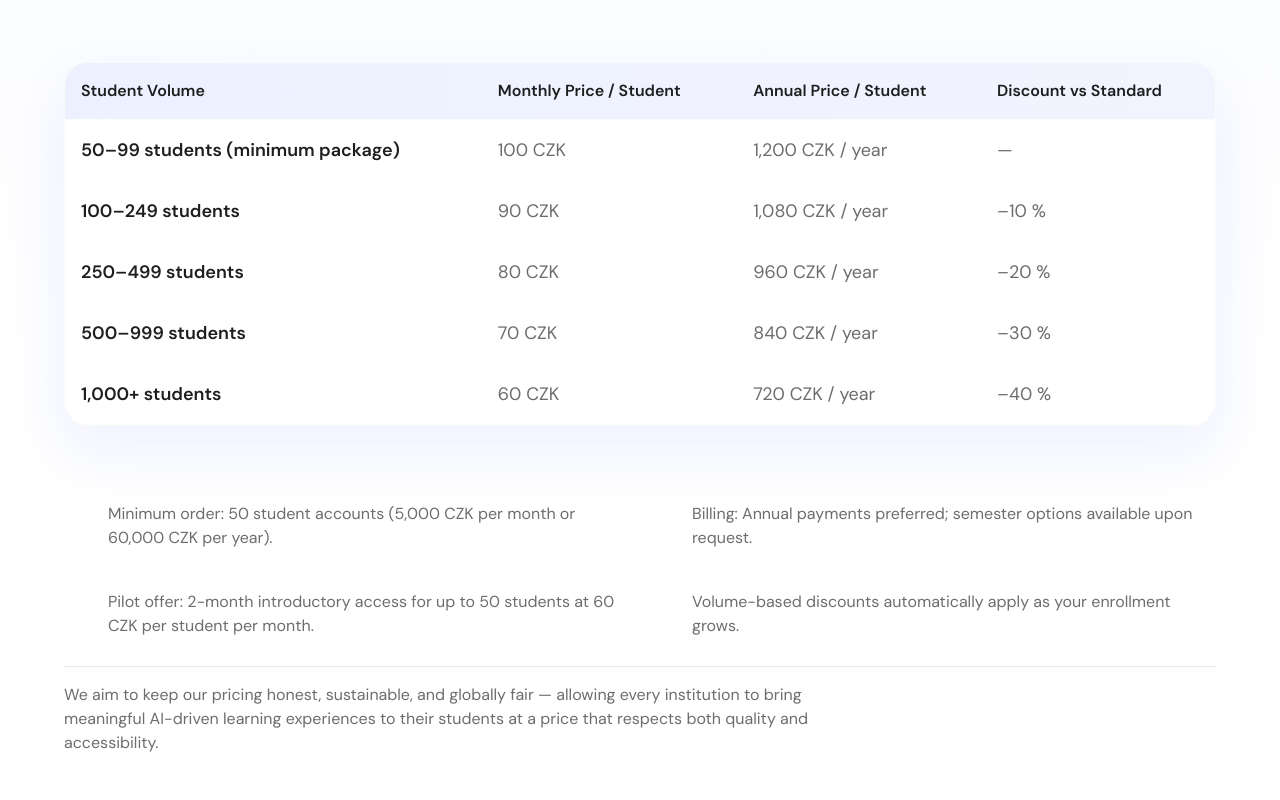
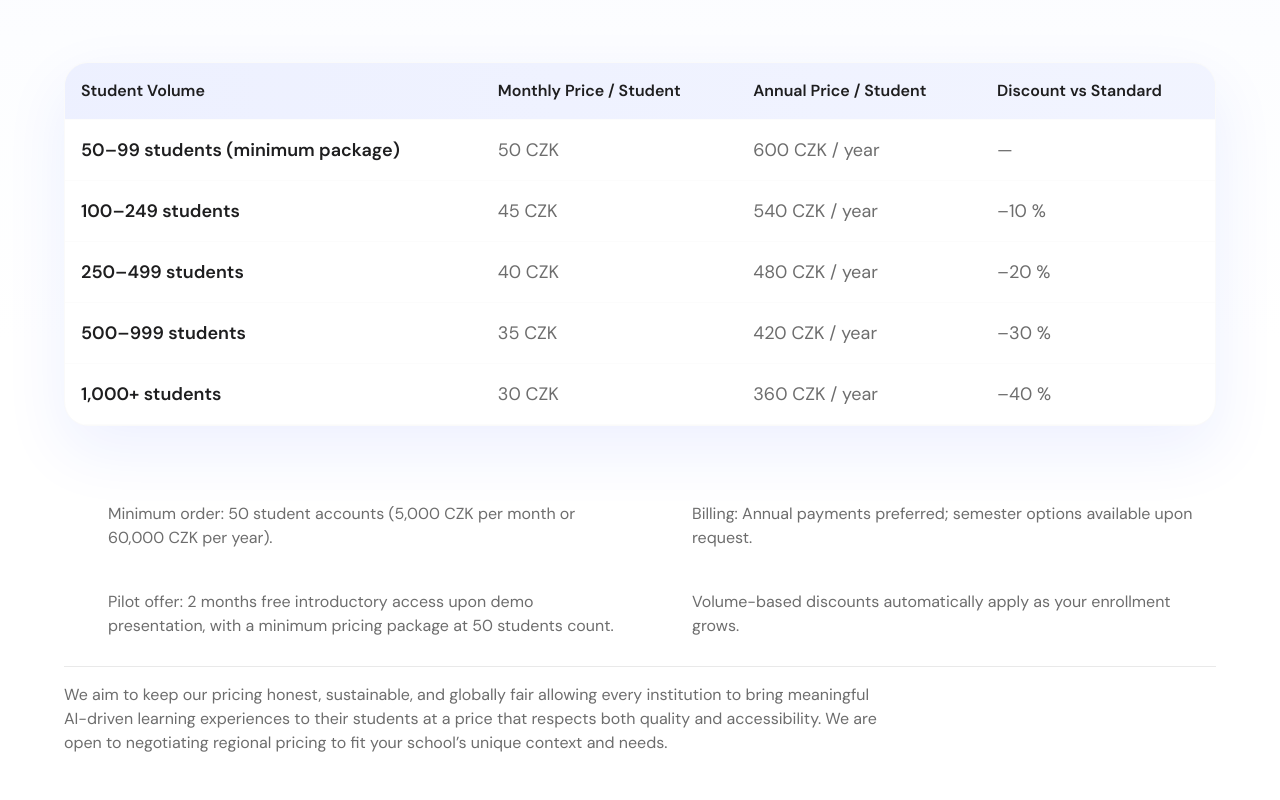
Before and after one commit to sirhovhannisyan/education-innovations, a React (Vite) app: page /pricing in a window 1280 px wide. Shown: the part 420-1220 px from the top of the page. Built offline with nearby package versions, Linux system fonts and the light colour scheme; no server answers; some icons are missing.

Commit message:
fixed pricing

```diff
--- a/src/pages/PricingPage.tsx
+++ b/src/pages/PricingPage.tsx
@@ -140,32 +140,32 @@ const PricingPage: React.FC = () => {
               {[
                 {
                   volume: "50–99 students (minimum package)",
-                  monthly: "100 CZK",
-                  annual: "1,200 CZK / year",
+                  monthly: "50 CZK",
+                  annual: "600 CZK / year",
                   discount: "—",
                 },
                 {
                   volume: "100–249 students",
-                  monthly: "90 CZK",
-                  annual: "1,080 CZK / year",
+                  monthly: "45 CZK",
+                  annual: "540 CZK / year",
                   discount: "–10 %",
                 },
                 {
                   volume: "250–499 students",
-                  monthly: "80 CZK",
-                  annual: "960 CZK / year",
+                  monthly: "40 CZK",
+                  annual: "480 CZK / year",
                   discount: "–20 %",
                 },
                 {
                   volume: "500–999 students",
-                  monthly: "70 CZK",
-                  annual: "840 CZK / year",
+                  monthly: "35 CZK",
+                  annual: "420 CZK / year",
                   discount: "–30 %",
                 },
                 {
                   volume: "1,000+ students",
-                  monthly: "60 CZK",
-                  annual: "720 CZK / year",
+                  monthly: "30 CZK",
+                  annual: "360 CZK / year",
                   discount: "–40 %",
                 },
               ].map((row) => (
@@ -210,7 +210,7 @@ const PricingPage: React.FC = () => {
             {[
               "Minimum order: 50 student accounts (5,000 CZK per month or 60,000 CZK per year).",
               "Billing: Annual payments preferred; semester options available upon request.",
-              "Pilot offer: 2-month introductory access for up to 50 students at 60 CZK per student per month.",
+              "Pilot offer: 2 months free introductory access upon demo presentation, with a minimum pricing package at 50 students count.",
               "Volume-based discounts automatically apply as your enrollment grows.",
             ].map((item) => (
               <ListItem
@@ -247,10 +247,11 @@ const PricingPage: React.FC = () => {
               maxWidth: "820px",
             }}
           >
-            We aim to keep our pricing honest, sustainable, and globally fair —
+            We aim to keep our pricing honest, sustainable, and globally fair
             allowing every institution to bring meaningful AI-driven learning
             experiences to their students at a price that respects both quality
-            and accessibility.
+            and accessibility. We are open to negotiating regional pricing to
+            fit your school’s unique context and needs.
           </Typography>
         </Box>
       </Container>
```
